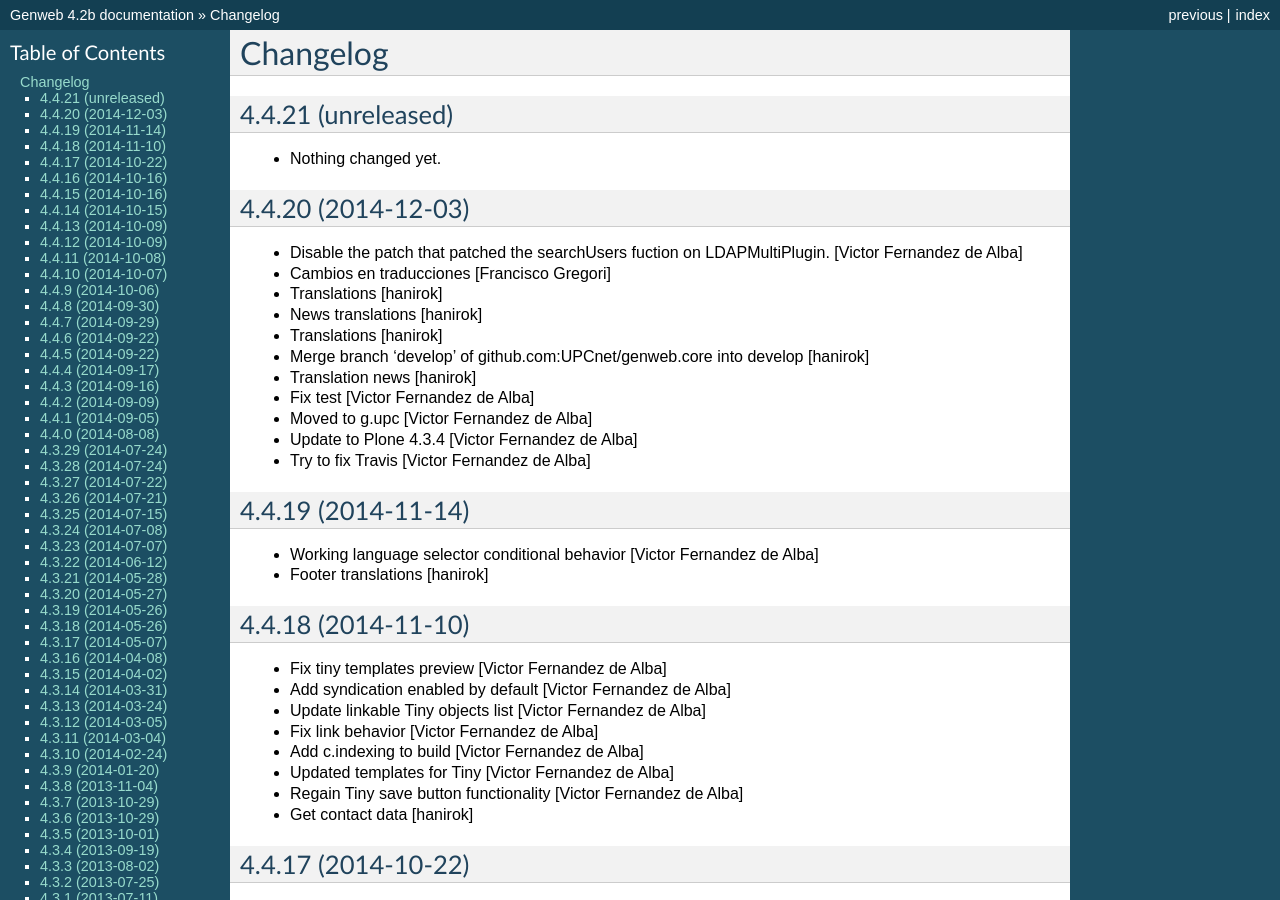
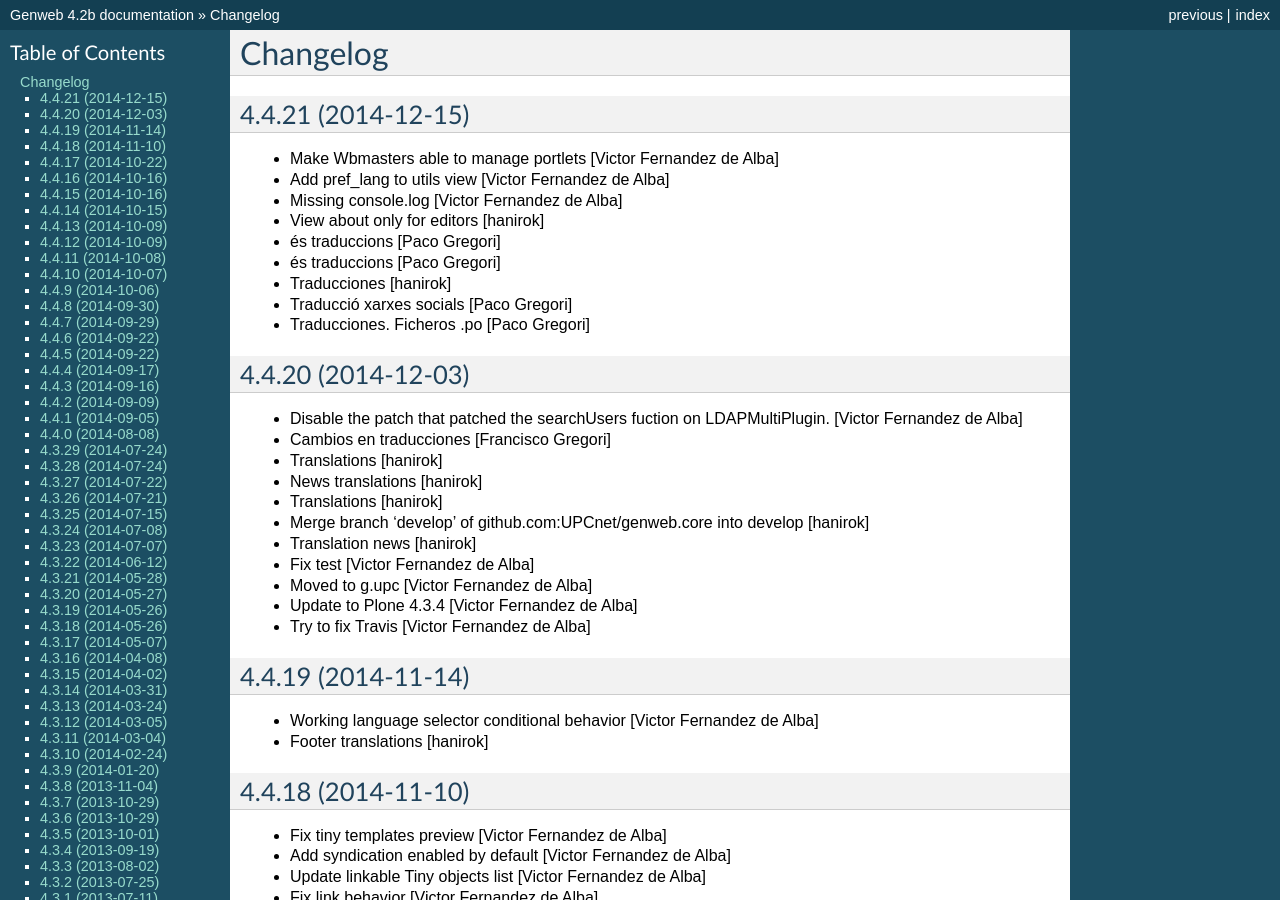
Before and after one commit to UPCnet/genweb.core, a Sphinx documentation site: the page built from docs/HISTORY.rst, in a window 1280 px wide and 900 px high. Built offline with Sphinx 7.4.7, drawn with Linux system fonts in a browser that asks for light colours.

Commit message:
Preparing release 4.4.21

```diff
--- a/docs/HISTORY.rst
+++ b/docs/HISTORY.rst
@@ -1,11 +1,18 @@
 Changelog
 =========
 
-4.4.21 (unreleased)
+4.4.21 (2014-12-15)
 -------------------
 
-- Nothing changed yet.
-
+* Make Wbmasters able to manage portlets [Victor Fernandez de Alba]
+* Add pref_lang to utils view [Victor Fernandez de Alba]
+* Missing console.log [Victor Fernandez de Alba]
+* View about only for editors [hanirok]
+* és traduccions [Paco Gregori]
+* és traduccions [Paco Gregori]
+* Traducciones [hanirok]
+* Traducció xarxes socials [Paco Gregori]
+* Traducciones. Ficheros .po [Paco Gregori]
 
 4.4.20 (2014-12-03)
 -------------------
--- a/setup.py
+++ b/setup.py
@@ -1,7 +1,7 @@
 from setuptools import setup, find_packages
 import os
 
-version = '4.4.21.dev0'
+version = '4.4.21'
 
 README = open("README.rst").read()
 HISTORY = open(os.path.join("docs", "HISTORY.rst")).read()
```
